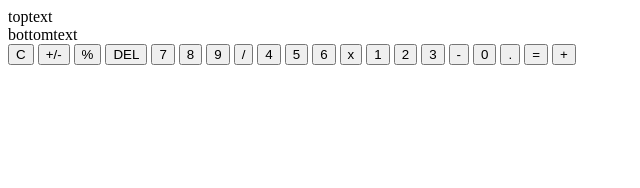
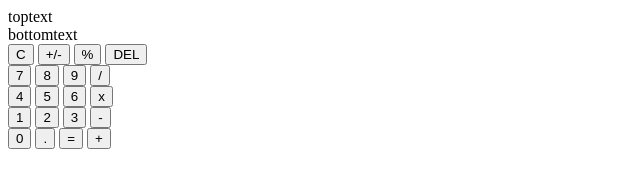
Before and after one commit to MarieMakesMoneys/calculator, a plain HTML site: page index.html in a window 1280 px wide. Shown: the whole page, without its empty margins (0-640 px from the left). Drawn offline with Linux system fonts and the light colour scheme.

Commit message:
Add class to lines for flex styling

```diff
--- a/index.html
+++ b/index.html
@@ -13,27 +13,37 @@
                 <div class="bottomtext">bottomtext</div>
             </div>
             <div class="buttons">
+                <div class="line1">
                     <button class="C, btn">C</button>
                     <button class="posneg, btn">+/-</button>
                     <button class="modulo, btn">%</button>
                     <button class="DEL, btn">DEL</button>
+                </div>
+                <div class="line2">
                     <button class="7, btn">7</button>
                     <button class="8, btn">8</button>
                     <button class="9, btn">9</button>
                     <button class="divide, btn">/</button>
+                </div>
+                <div class="line3">
                     <button class="4, btn">4</button>
                     <button class="5, btn">5</button>
                     <button class="6, btn">6</button>
                     <button class="mult, btn">x</button>
+                </div>
+                <div class="line4">
                     <button class="1, btn">1</button>
                     <button class="2, btn">2</button>
                     <button class="3, btn">3</button>
                     <button class="minus, btn">-</button>
+                </div>
+                <div class="line5">
                     <button class="0, btn">0</button>
                     <button class="point, btn">.</button>
                     <button class="equal, btn">=</button>
                     <button class="plus, btn">+</button>
                 </div>
             </div>
+        </div>
     </body>
 </html>
```
Lines whose indentation alone changed are shown as unchanged.
